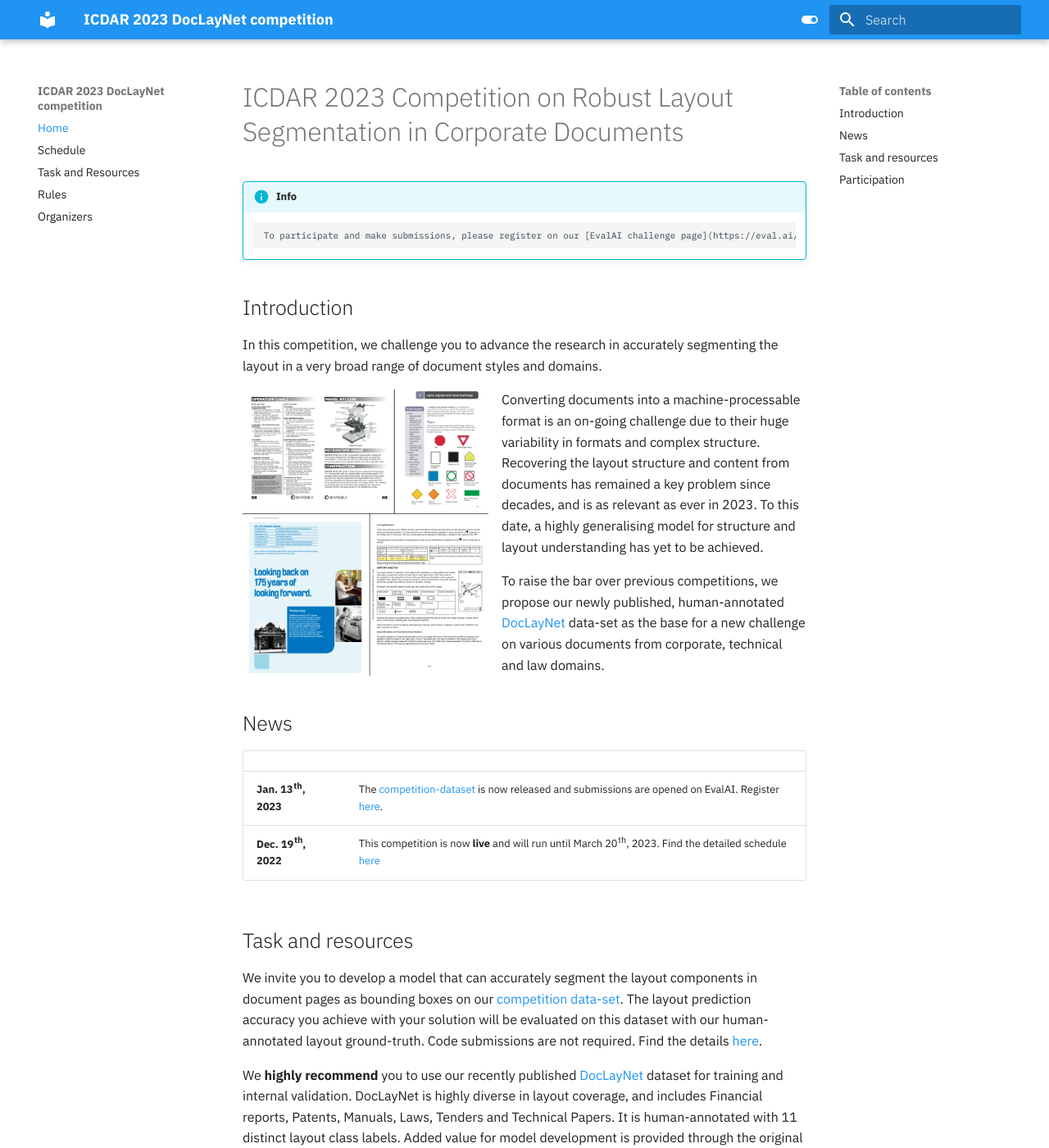
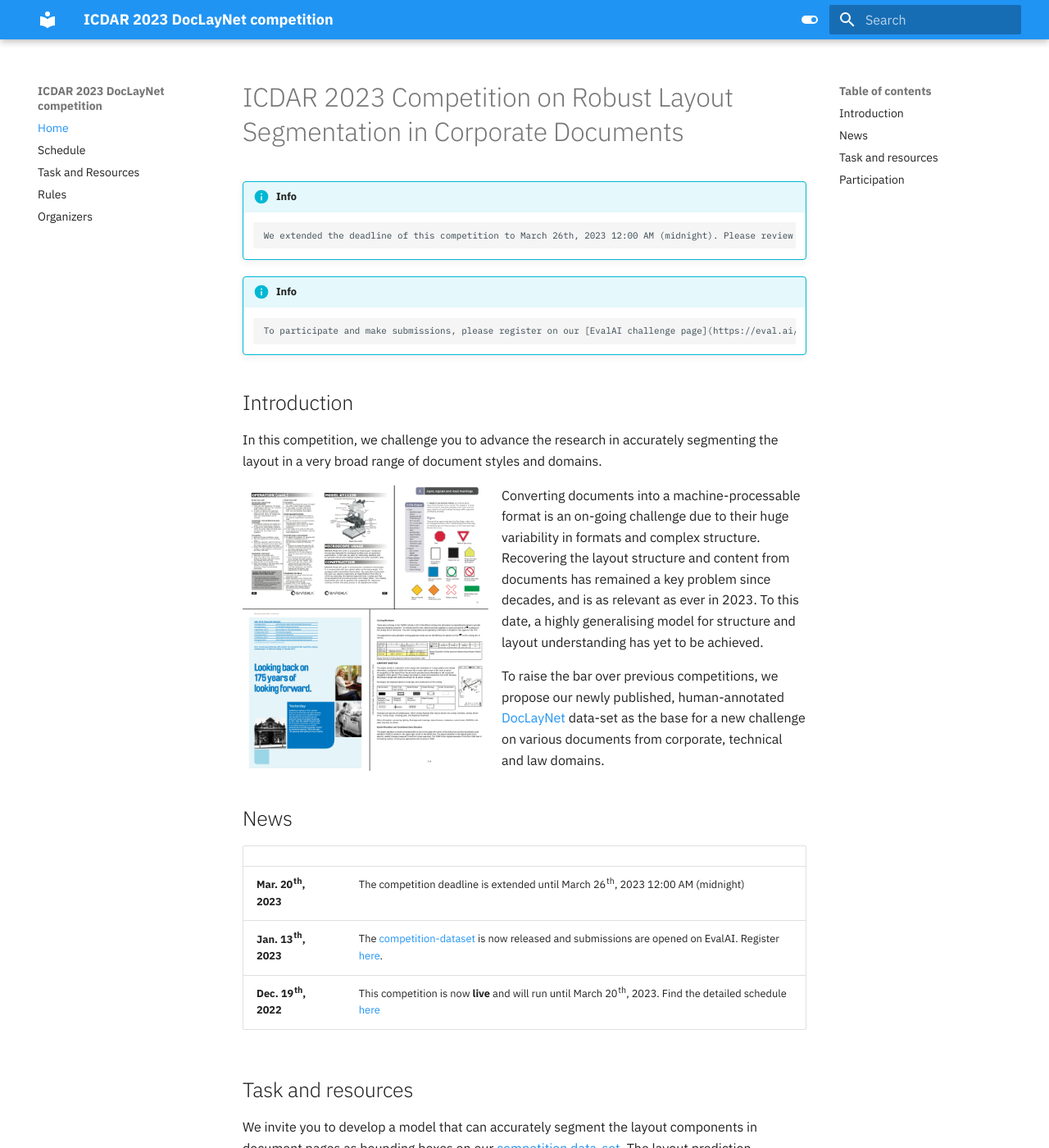
Before and after one commit to DS4SD/icdar23-doclaynet, an MkDocs documentation site: the page built from docs/index.md, in a window 1280 px wide and 1400 px high. Shown: the whole window at 82% size. Built offline with MkDocs 1.6.1 and Material for MkDocs 9.7.7, drawn with Linux system fonts in a browser that asks for light colours.

Commit message:
Competition updates (#7)
* Update index.md

Signed-off-by: cau-git <60343111+cau-git@users.noreply.github.com>

* Update index.md

Signed-off-by: cau-git <60343111+cau-git@users.noreply.github.com>

* Update schedule.md

Signed-off-by: cau-git <60343111+cau-git@users.noreply.github.com>

---------

Signed-off-by: cau-git <60343111+cau-git@users.noreply.github.com>

```diff
--- a/docs/index.md
+++ b/docs/index.md
@@ -1,4 +1,8 @@
 # ICDAR 2023 Competition on Robust Layout Segmentation in Corporate Documents
+
+!!! info
+		We extended the deadline of this competition to March 26th, 2023 12:00 AM (midnight). Please review the finalization actions on our [EvalAI challenge page](https://eval.ai/web/challenges/challenge-page/1923/).
+
 
 !!! info
 		To participate and make submissions, please register on our [EvalAI challenge page](https://eval.ai/web/challenges/challenge-page/1923/).
@@ -18,6 +22,7 @@
 
 |   |    |
 | :---------- | :----------------------------------- |
+| **Mar. 20th, 2023**      | The competition deadline is extended until March 26th, 2023 12:00 AM (midnight) |
 | **Jan. 13th, 2023**      | The [competition-dataset](task#competition-data-set) is now released and submissions are opened on EvalAI. Register [here](https://eval.ai/web/challenges/challenge-page/1923/).|
 | **Dec. 19th, 2022**      | This competition is now **live** and will run until March 20th, 2023. Find the detailed schedule [here](schedule)|
 
```
Also changed, not shown: docs/schedule.md (+1 -1 lines).
